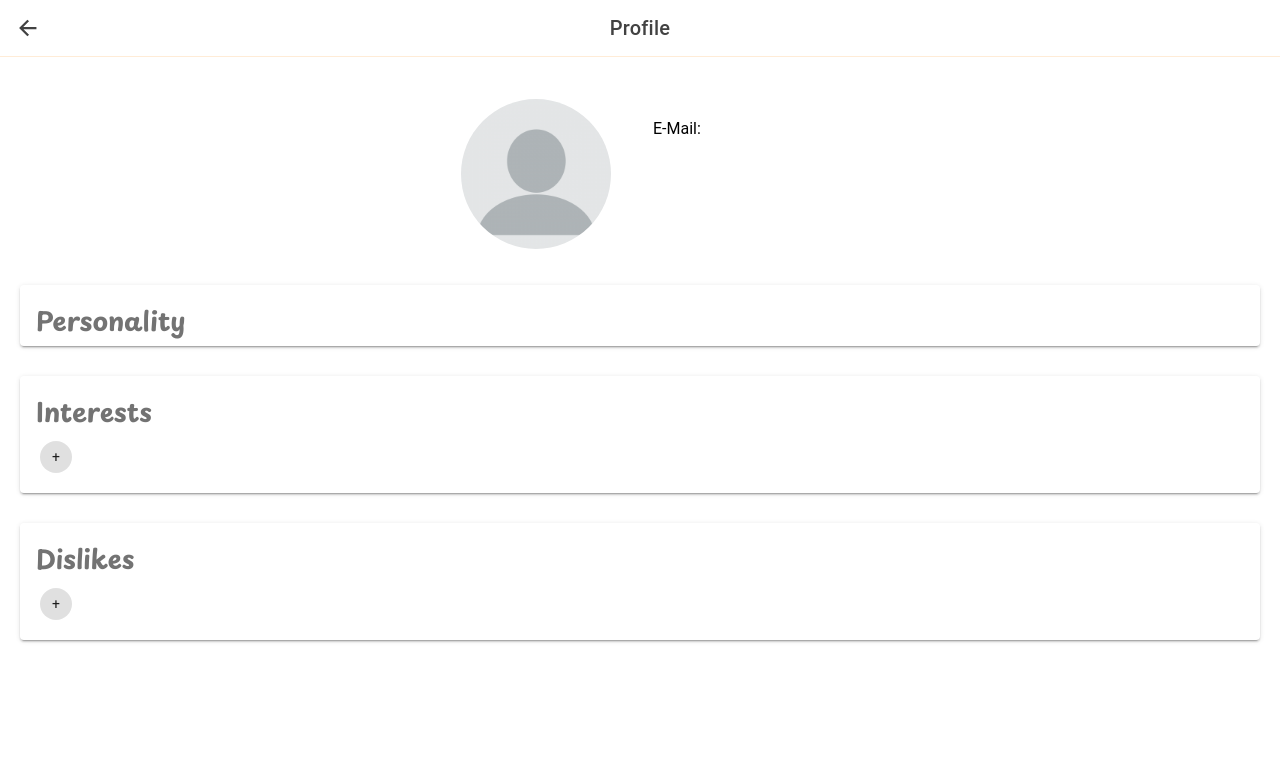
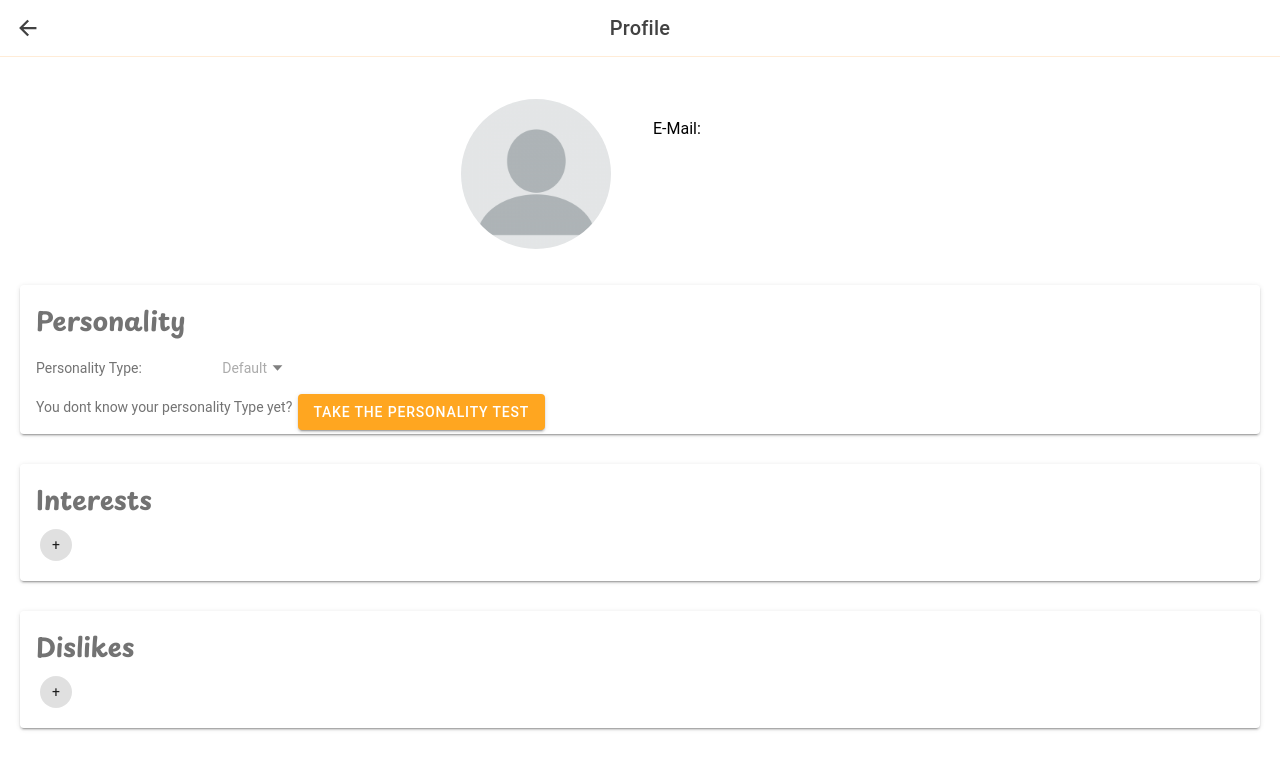
Before and after one commit to mostafa-elhaiany/DineDevine, a React (Vite) app in the folder DineDevineUI/: page /profile in a window 1280 px wide. Shown: the top 770 px of the page. Built offline with nearby package versions, Linux system fonts and the light colour scheme; a web font is replaced by a local one.

Commit message:
Add profile page personality selection

```diff
--- a/DineDevineUI/src/pages/ProfilePage.css
+++ b/DineDevineUI/src/pages/ProfilePage.css
@@ -39,3 +39,7 @@
 .profileHeadline {
     font-family: PlaypenSansRegularFont, serif;
 }
+
+.persoSelect {
+    width: 20%;
+}
--- a/DineDevineUI/src/pages/ProfilePage.tsx
+++ b/DineDevineUI/src/pages/ProfilePage.tsx
@@ -31,15 +31,45 @@ export interface Profile {
     id: string // the user id
 }
 
+const enum PERONALITY_TYPES{
+    INFP,
+    ENFP,
+    INFJ,
+    ENFJ,
+    INTJ,
+    ENTJ,
+    INTP,
+    ENTP,
+    ISFP,
+    ESFP,
+    ISTP,
+    ESTP,
+    ISFJ,
+    ESFJ,
+    ISTJ,
+    ESTJ
+}
+
 const ProfilePage: React.FC<Profile> = (props: Profile) => {
     const [interestsTAG, setInterestTags] = useState<Array<string>>(JSON.parse(localStorage.getItem("interests")?? "[]") ?? [])
     const [dislikeTAG, setDislikeTags] = useState<Array<string>>(JSON.parse(localStorage.getItem("dislikes")?? "[]") ?? [])
     const [name, setName] = useState(localStorage.getItem("name"))
     const [email, setEmail] = useState(localStorage.getItem("email"))
+    const [personalityType, setPersonalityType] = useState<string>(localStorage.getItem("personality") ?? "Default")
+
     useEffect(() => {
         localStorage.setItem('interests', JSON.stringify(interestsTAG));
         localStorage.setItem('dislikes', JSON.stringify(dislikeTAG));
-    }, [interestsTAG, dislikeTAG]);
+        localStorage.setItem('personality', personalityType)
+    }, [interestsTAG, dislikeTAG, personalityType]);
+
+    const changePersonality = useCallback((e : React.MouseEvent<HTMLIonItemElement>) => {
+        console.log("TRIGGERED")
+        const new_personality = e.detail.value
+
+
+        setPersonalityType(new_personality)
+    }, [personalityType])
 
     const addInterest = useCallback((e : React.MouseEvent<HTMLIonItemElement>) => {
         const interest = e.target.innerText
@@ -100,6 +130,13 @@ const ProfilePage: React.FC<Profile> = (props: Profile) => {
                         <IonCol>
                             <IonCard>
                                 <h1 className={"ion-margin-start profileHeadline"}>Personality</h1>
+                                <IonSelect className={"ion-margin-start persoSelect"} label={"Personality Type:"} placeholder={personalityType} onIonChange={(e) => changePersonality(e)} >
+                                    {Object.keys(PERONALITY_TYPES).filter((v) => isNaN(Number(v)) ).map((tag, idx) => <IonSelectOption key={tag+idx} id={"button" + tag}>{tag}</IonSelectOption>)}
+                                </IonSelect>
+                                <div className={"ion-margin-start"}>
+                                    You dont know your personality Type yet? <IonButton>TAKE THE PERSONALITY TEST</IonButton>
+                                </div>
+
                             </IonCard>
                         </IonCol>
                     </IonRow>
```
